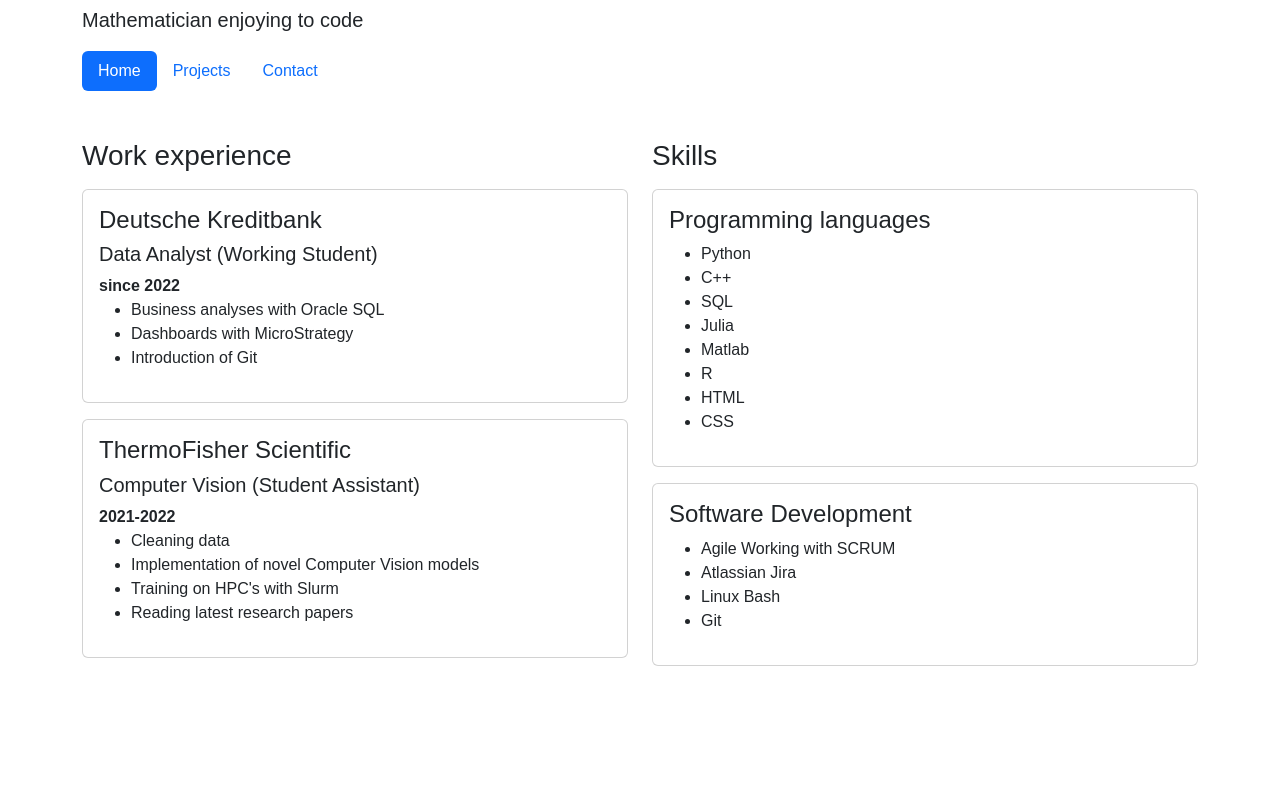
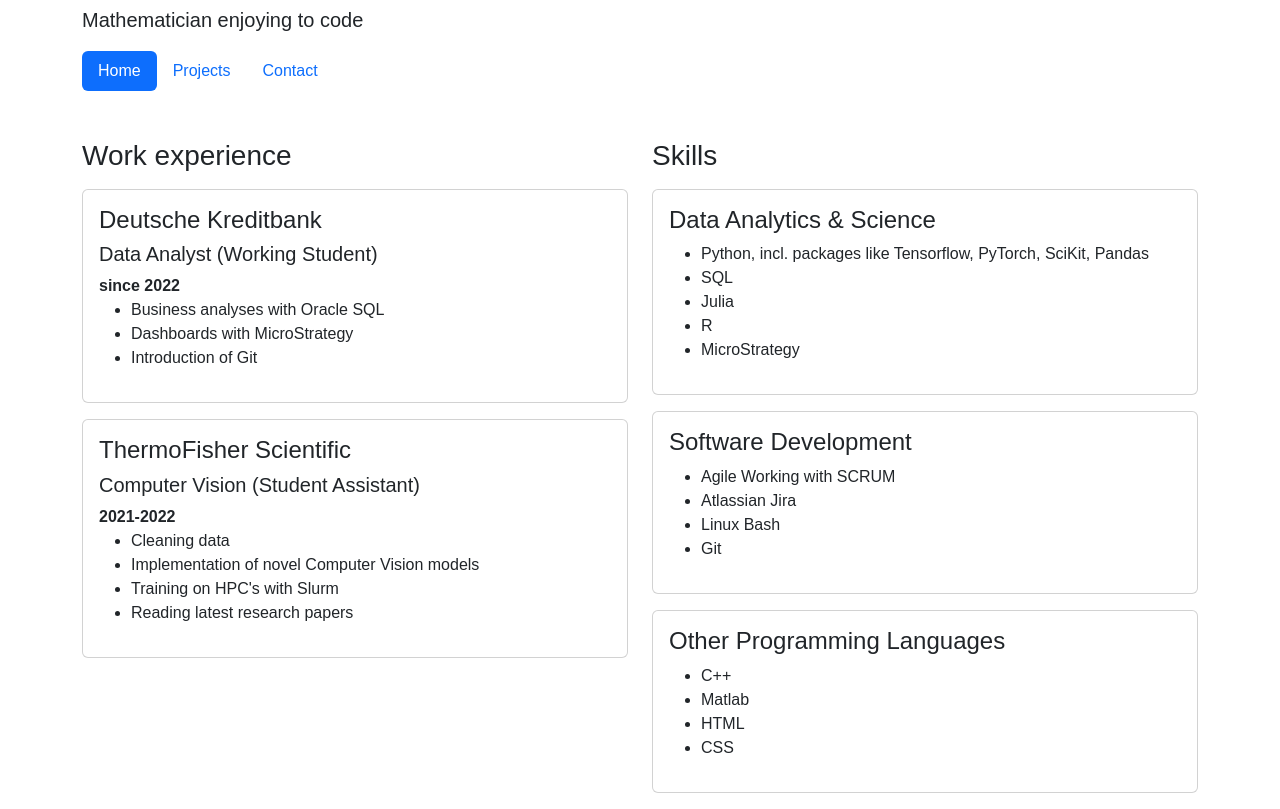
Before and after one commit to joschade/joschade.github.io, a plain HTML site: page index.html in a window 1280 px wide. Shown: the part 67-876 px from the top of the page. Before the commit the page ends 800 px from the top, so only its background shows below. Drawn offline with nearby package versions, Linux system fonts and the light colour scheme; a web font is replaced by a local one.

Commit message:
index restructured

```diff
--- a/index.html
+++ b/index.html
@@ -74,16 +74,13 @@
                 <h3 class="mb-3">Skills</h3>
                 <div class="card mb-3">
                     <div class="card-body">
-                    <h4>Programming languages</h4>
+                    <h4>Data Analytics & Science</h4>
                     <ul>
-                        <li>Python</li>
-                        <li>C++</li>
+                        <li>Python, incl. packages like Tensorflow, PyTorch, SciKit, Pandas</li>
                         <li>SQL</li>
                         <li>Julia</li>
-                        <li>Matlab</li>
                         <li>R</li>
-                        <li>HTML</li>
-                        <li>CSS</li>
+                        <li>MicroStrategy</li>
                     </ul>
                     </div>
                 </div>
@@ -97,6 +94,18 @@
                         <li>Git</li>
                     </ul>
                     </div>
+                </div>
+                <div class="card mb-3">
+                    <div class="card-body">
+                    <h4>Other Programming Languages</h4>
+                    <ul>
+                        <li>C++</li>
+                        <li>Matlab</li>
+                        <li>HTML</li>
+                        <li>CSS</li>
+                    </ul>
+                    </div>
+                </div>
             </div>
         </div>
     </div>
```
